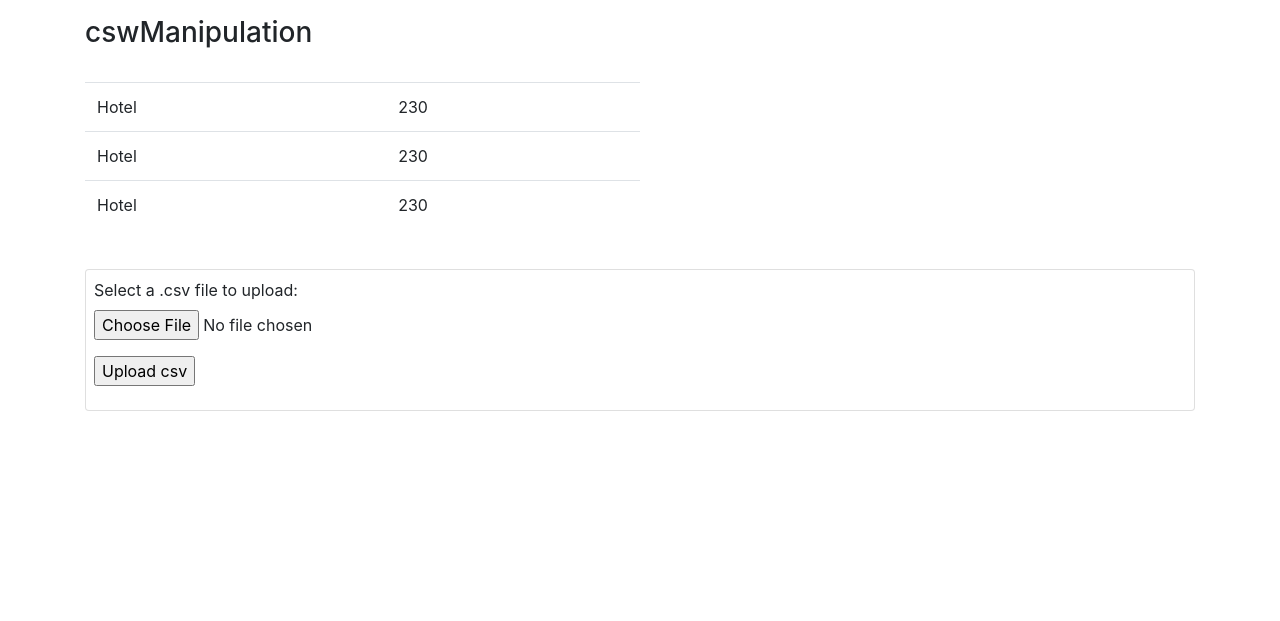
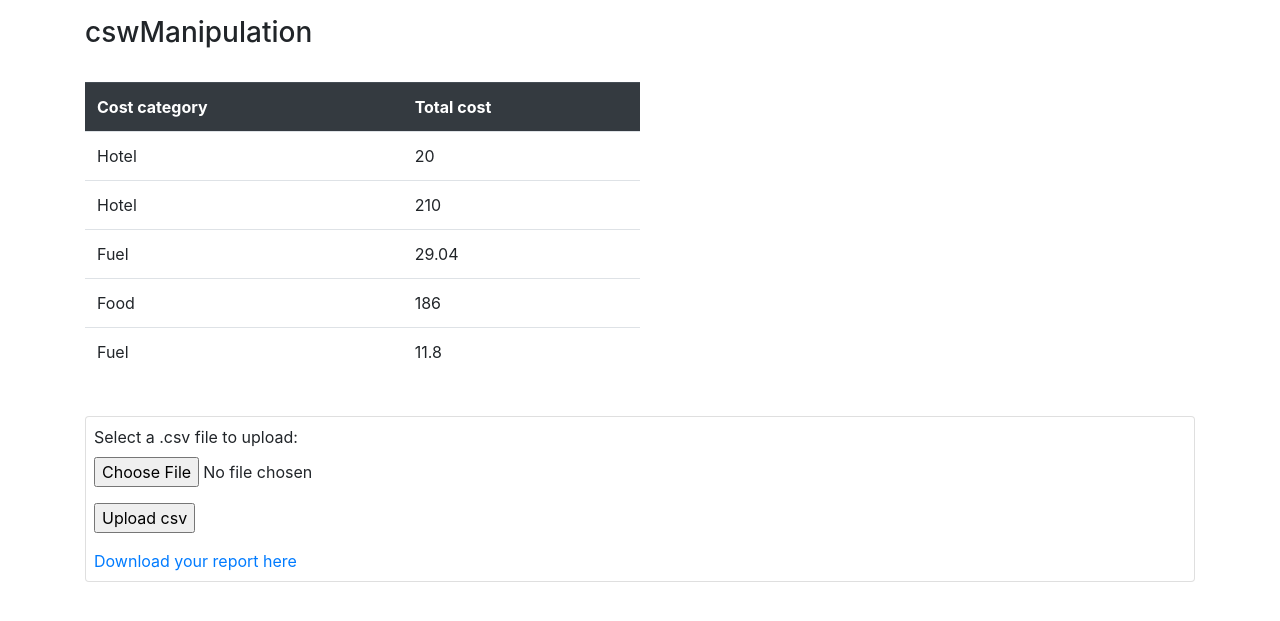
Before and after one commit to Ranagol/csvManipulation, a PHP site: page /index.view.php in a window 1280 px wide. Shown: the top 621 px of the page. Run offline with PHP 8.4, Linux system fonts and the light colour scheme.

Commit message:
New csv file creating works. Download works.

```diff
--- a/csvManipulation.php
+++ b/csvManipulation.php
@@ -20,10 +20,54 @@ if (($h = fopen("{$filename}", "r")) !== FALSE)
   fclose($h);
 }
 
-// Display the code in a readable format
-echo "<pre>";
+// Displaying the $the_big_array...
+/*echo "<pre>";
 var_dump($the_big_array);
 echo "</pre>";
+*/
+
+for ($i=0; $i < count($the_big_array) ; $i++) {
+	echo "<tr>";
+	echo '<td>' . $the_big_array[$i][0] . '</td>';//key
+	echo '<td>' . $the_big_array[$i][1] * $the_big_array[$i][2] . '</td>';//value
+	echo "</tr>";
+}
+
+
+/* THIS IS HOW I TRIED TO SOLVE THE DUPLICATE VALUE/KEY ISSUE - UNSUCCESFULLY.
+$new_array = [];
+
+for ($i=0; $i < count($the_big_array) ; $i++) {//here iterating through the big array
+	if (array_key_exists($the_big_array[$i][0], $new_array)) {
+		echo $the_big_array[$i][0] . ' this is the problematic spot found by the IF conditional' . '<br>';//ok, with this it can find the problematic spots. The hotel and the fuel.
+
+		//HERE WE TRY JUST TO ADD TO THE ALREADY EXISTANT VALUES
+			echo  $new_array[$the_big_array[$i][0]] += $the_big_array[1][1] * $the_big_array[1][2]  ;
+			"Adding needs to happen for this key: ";
+	}
+
+	$new_array[$the_big_array[$i][0]] = $the_big_array[$i][1] * $the_big_array[$i][2];//this is the initial creation
+	echo "Initial creation from the sub-array : " . $i . '. The key is ' . $the_big_array[$i][0] . '. Value is ' . $the_big_array[$i][1] . ' * ' . $the_big_array[$i][2] . '.<br>';
+
+}
+var_dump($new_array);
+*/
+
+
+// open the file for writing
+$file = fopen('downloads/new.csv', 'w');
+
+// save each row of the data
+foreach ($the_big_array as $row)
+{
+fputcsv($file, $row);
+}
+
+// Close the file
+fclose($file);
+
+
+
 
 
 
--- /dev/null
+++ b/downloads/new.csv
@@ -0,0 +1,5 @@
+Hotel,10,2
+Hotel,70,3
+Fuel,1.21,24
+Food,31,6
+Fuel,1.18,10
--- a/index.php
+++ b/index.php
@@ -6,16 +6,16 @@
 require 'index.view.php';
 //require 'upload.php';
 
-
+/*
 if (count(scandir('uploads')) ==3){
 	echo "dir has one file in it";
 	echo count(scandir('uploads'));
-	require 'csvManipulation.php';
+
 } else {
 	echo "dir is empty";
 	echo count(scandir('uploads'));
 }
-
+*/
 
 
 
--- a/index.view.php
+++ b/index.view.php
@@ -11,18 +11,12 @@
 	<h3 class="mt-3">cswManipulation</h3>
 	<br>
 	<table class="table" id="tablewidth">
-		<tr>
-			<td>Hotel</td>
-			<td>230</td>
+		<tr class="thead-dark">
+			<th>Cost category</th>
+			<th>Total cost</th>
 		</tr>
-		<tr>
-			<td>Hotel</td>
-			<td>230</td>
-		</tr>
-		<tr>
-			<td>Hotel</td>
-			<td>230</td>
-		</tr>
+		<?php require 'csvManipulation.php'; ?>
+
 	</table>
 
 	<br>
@@ -37,6 +31,14 @@
 		    <div class="form-group">
 		    	<input type="submit" value="Upload csv" name="submit" >
 		    </div>
+		    <?php
+		    	if (count(scandir('downloads')) ==3){
+					echo "<a href=" . 'downloads/new.csv' . ">Download your report here</a>";
+				} else {
+					echo "dir is empty. You can not dowload a file, if you did not upload one file first.";
+				}
+
+		    ?>
 	    </div>
 
 	</form>
```
